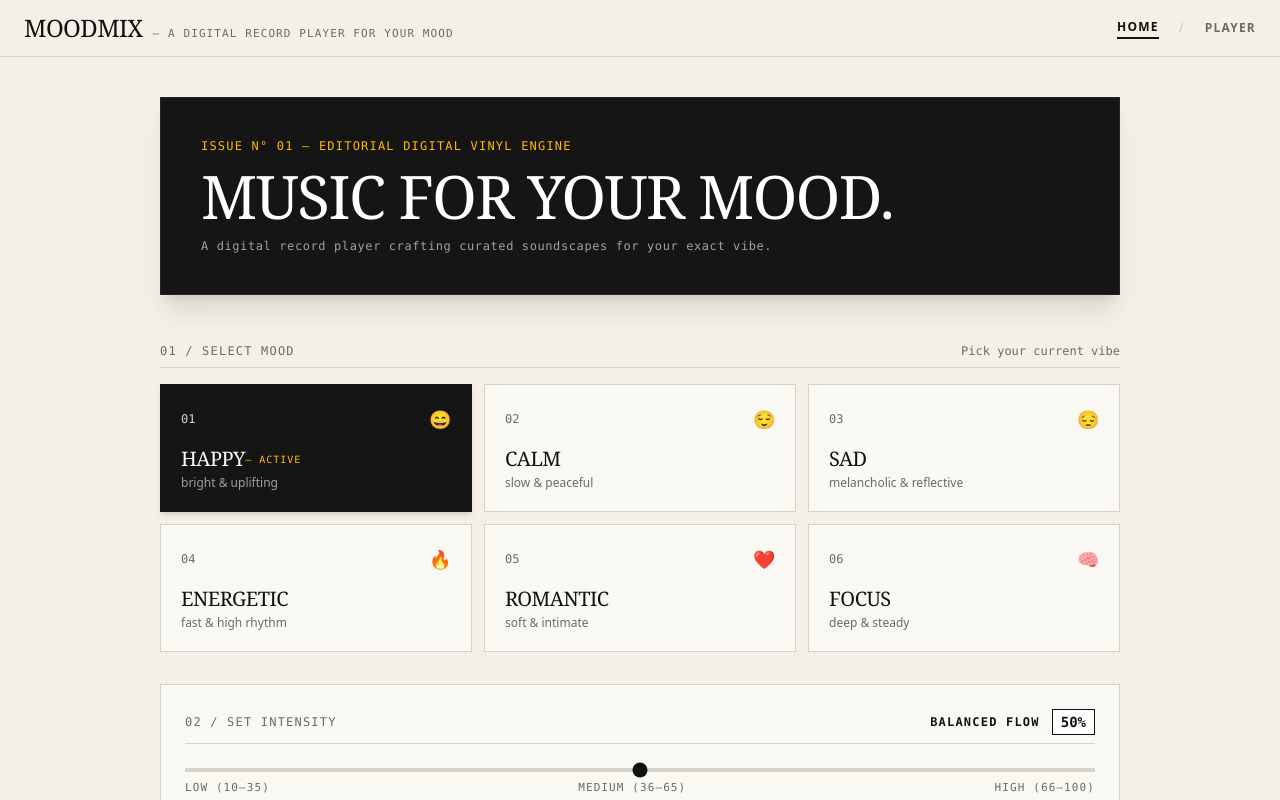
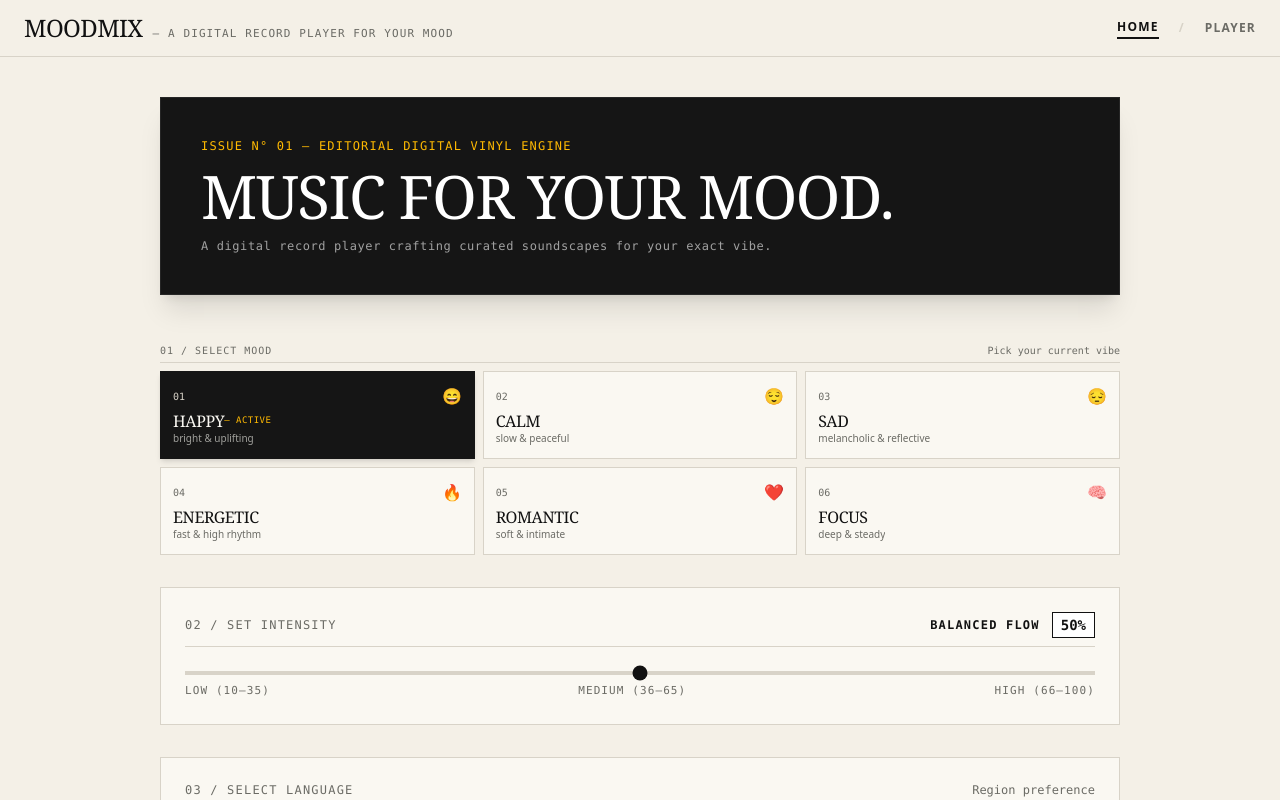
Before and after one commit to vishnuvardhan2005-m/MoodMix, a React (Vite) app in the folder client/: page / in a window 1280 px wide. Built offline with nearby package versions, Linux system fonts and the light colour scheme; no server answers.

Commit message:
redesign mood selection interface

```diff
--- a/client/src/components/MoodSelector.jsx
+++ b/client/src/components/MoodSelector.jsx
@@ -12,15 +12,15 @@ const MOODS = [
 
 const MoodSelector = ({ selectedMood, onSelectMood }) => {
   return (
-    <div className="space-y-4">
-      <div className="flex items-baseline justify-between border-b border-[#D8D3C8] pb-2">
-        <span className="text-xs font-mono tracking-widest text-[#6B6B65] uppercase">
+    <div className="space-y-2">
+      <div className="flex items-baseline justify-between border-b border-[#D8D3C8] pb-1">
+        <span className="text-[10px] font-mono tracking-widest text-[#6B6B65] uppercase">
           01 / SELECT MOOD
         </span>
-        <span className="text-xs font-mono text-[#6B6B65]">Pick your current vibe</span>
+        <span className="text-[10px] font-mono text-[#6B6B65]">Pick your current vibe</span>
       </div>
 
-      <div className="grid grid-cols-1 sm:grid-cols-2 md:grid-cols-3 gap-3">
+      <div className="grid grid-cols-2 sm:grid-cols-3 gap-2">
         {MOODS.map((m) => {
           const isSelected = selectedMood === m.id;
 
@@ -28,33 +28,33 @@ const MoodSelector = ({ selectedMood, onSelectMood }) => {
             <motion.button
               key={m.id}
               type="button"
-              whileHover={{ y: -2 }}
+              whileHover={{ y: -1 }}
               whileTap={{ scale: 0.98 }}
               onClick={() => onSelectMood(m.id)}
               aria-label={`Select mood ${m.label}`}
-              className={`relative p-5 text-left border transition-all duration-200 cursor-pointer flex flex-col justify-between h-32 ${
+              className={`relative p-2.5 sm:p-3 text-left border transition-all duration-200 cursor-pointer flex flex-col justify-between h-20 sm:h-22 ${
                 isSelected
                   ? 'bg-[#151515] text-[#FAF8F2] border-[#151515] shadow-md'
                   : 'bg-[#FAF8F2] text-[#111111] border-[#D8D3C8] hover:border-[#111111]'
               }`}
             >
               <div className="flex items-center justify-between w-full">
-                <span className={`text-xs font-mono ${isSelected ? 'text-[#D8D3C8]' : 'text-[#6B6B65]'}`}>
+                <span className={`text-[10px] font-mono ${isSelected ? 'text-[#D8D3C8]' : 'text-[#6B6B65]'}`}>
                   {m.num}
                 </span>
-                <span className="text-lg select-none">{m.emoji}</span>
+                <span className="text-base select-none">{m.emoji}</span>
               </div>
 
               <div>
                 <div className="flex items-center justify-between">
-                  <span className="font-serif text-xl tracking-tight uppercase">{m.label}</span>
+                  <span className="font-serif text-sm sm:text-base tracking-tight uppercase leading-none">{m.label}</span>
                   {isSelected && (
-                    <span className="text-[10px] font-mono tracking-widest text-amber-400 uppercase">
+                    <span className="text-[9px] font-mono tracking-wider text-amber-400 uppercase">
                       — ACTIVE
                     </span>
                   )}
                 </div>
-                <p className={`text-xs mt-0.5 ${isSelected ? 'text-[#A0A09C]' : 'text-[#6B6B65]'}`}>
+                <p className={`text-[10px] mt-0.5 truncate ${isSelected ? 'text-[#A0A09C]' : 'text-[#6B6B65]'}`}>
                   {m.desc}
                 </p>
               </div>
```
